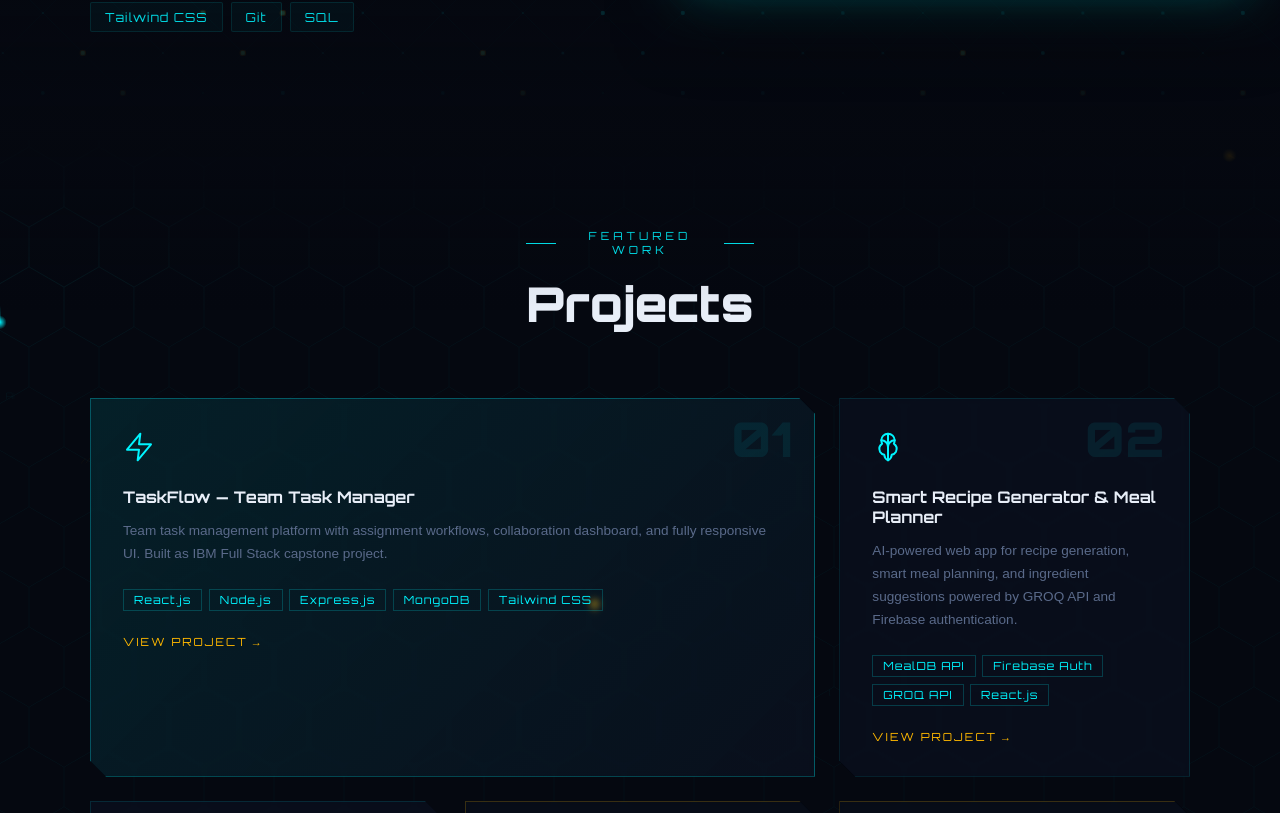
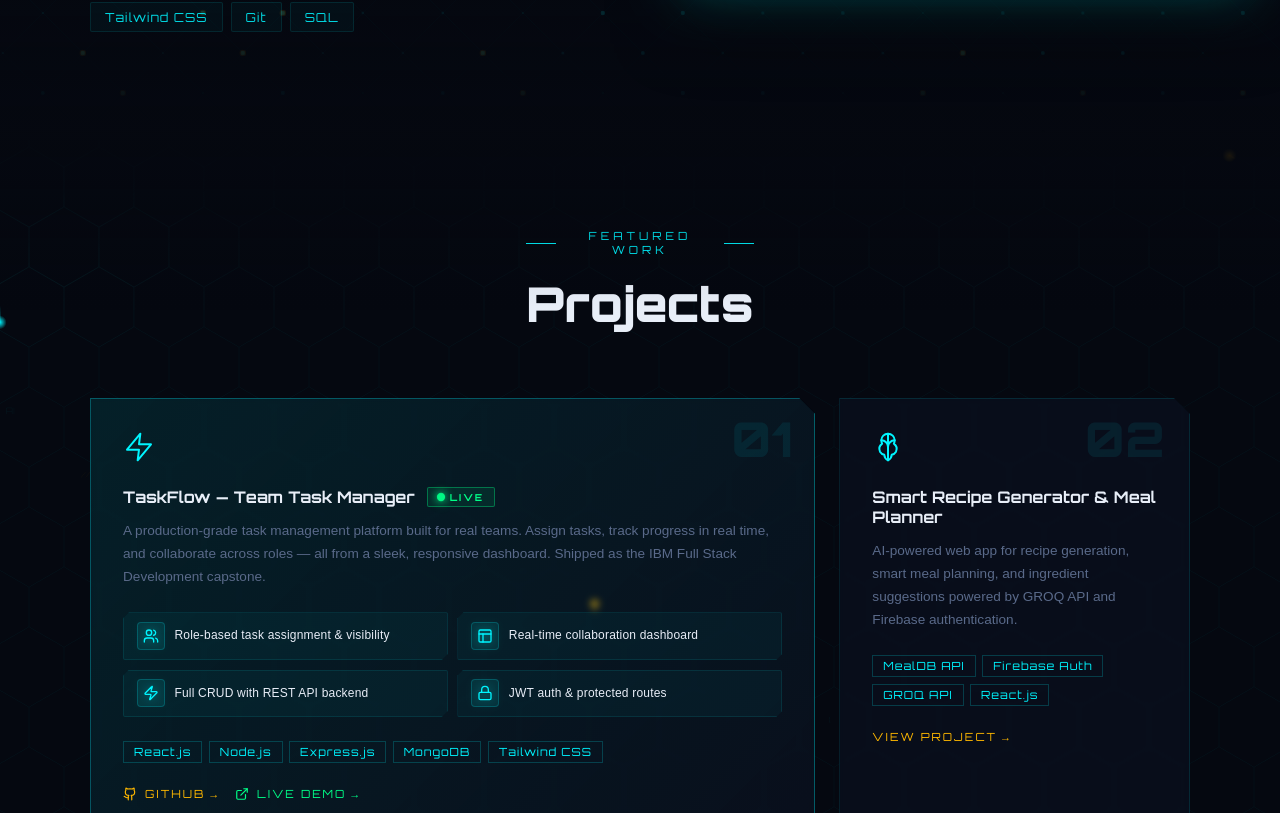
Before and after one commit to Ethical-21/Jay-Tapodhan-Portfolio, a React (Vite) app: page / in a window 1280 px wide. Shown: the part 1467-2280 px from the top of the page. Built offline with nearby package versions, Linux system fonts and the light colour scheme.

Commit message:
feat: add deployed TaskFlow project with live demo, feature highlights, and clickable action links

```diff
--- a/src/components/Projects.tsx
+++ b/src/components/Projects.tsx
@@ -27,8 +27,73 @@ function ProjectCard({ project }: { project: Project }) {
   if (project.coming_soon) return <ComingSoonCard num={project.num} />;
 
   const isExternal = project.link !== '#';
+
+  /* ── Featured card — expanded layout ── */
+  if (project.featured) {
+    const featureIcons = [
+      <svg xmlns="http://www.w3.org/2000/svg" width="16" height="16" viewBox="0 0 24 24" fill="none" stroke="currentColor" strokeWidth="2" strokeLinecap="round" strokeLinejoin="round"><path d="M16 21v-2a4 4 0 0 0-4-4H6a4 4 0 0 0-4 4v2"/><circle cx="9" cy="7" r="4"/><path d="M22 21v-2a4 4 0 0 0-3-3.87"/><path d="M16 3.13a4 4 0 0 1 0 7.75"/></svg>,
+      <svg xmlns="http://www.w3.org/2000/svg" width="16" height="16" viewBox="0 0 24 24" fill="none" stroke="currentColor" strokeWidth="2" strokeLinecap="round" strokeLinejoin="round"><rect x="3" y="3" width="18" height="18" rx="2"/><path d="M3 9h18"/><path d="M9 21V9"/></svg>,
+      <svg xmlns="http://www.w3.org/2000/svg" width="16" height="16" viewBox="0 0 24 24" fill="none" stroke="currentColor" strokeWidth="2" strokeLinecap="round" strokeLinejoin="round"><path d="M4 14a1 1 0 0 1-.78-1.63l9.9-10.2a.5.5 0 0 1 .86.46l-1.92 6.02A1 1 0 0 0 13 10h7a1 1 0 0 1 .78 1.63l-9.9 10.2a.5.5 0 0 1-.86-.46l1.92-6.02A1 1 0 0 0 11 14z"/></svg>,
+      <svg xmlns="http://www.w3.org/2000/svg" width="16" height="16" viewBox="0 0 24 24" fill="none" stroke="currentColor" strokeWidth="2" strokeLinecap="round" strokeLinejoin="round"><rect width="18" height="11" x="3" y="11" rx="2" ry="2"/><path d="M7 11V7a5 5 0 0 1 10 0v4"/></svg>,
+    ];
+
+    return (
+      <div className="project-card featured">
+        <div className="project-num">{project.num}</div>
+        <div className="project-icon">{icons[project.icon]}</div>
+        <div className="featured-title-row">
+          <h3>{project.title}</h3>
+          {project.liveUrl && (
+            <span className="live-badge">
+              <span className="live-dot" />
+              LIVE
+            </span>
+          )}
+        </div>
+        <p>{project.description}</p>
+
+        {project.highlights && project.highlights.length > 0 && (
+          <div className="featured-features-grid">
+            {project.highlights.map((h, i) => (
+              <div className="feature-chip" key={h}>
+                <span className="feature-chip-icon">{featureIcons[i % featureIcons.length]}</span>
+                <span className="feature-chip-text">{h}</span>
+              </div>
+            ))}
+          </div>
+        )}
+
+        <div className="project-tags">
+          {project.tags.map((tag) => <span className="project-tag" key={tag}>{tag}</span>)}
+        </div>
+        <div className="featured-actions">
+          <a
+            href={project.link}
+            className="project-link"
+            {...(isExternal ? { target: '_blank', rel: 'noopener noreferrer' } : {})}
+          >
+            <svg xmlns="http://www.w3.org/2000/svg" width="14" height="14" viewBox="0 0 24 24" fill="none" stroke="currentColor" strokeWidth="2" strokeLinecap="round" strokeLinejoin="round"><path d="M15 22v-4a4.8 4.8 0 0 0-1-3.5c3 0 6-2 6-5.5.08-1.25-.27-2.48-1-3.5.28-1.15.28-2.35 0-3.5 0 0-1 0-3 1.5-2.64-.5-5.36-.5-8 0C6 2 5 2 5 2c-.3 1.15-.3 2.35 0 3.5A5.4 5.4 0 0 0 4 9c0 3.5 3 5.5 6 5.5-.39.49-.68 1.05-.85 1.65S8.93 17.38 9 18v4"/><path d="M9 18c-4.51 2-5-2-7-2"/></svg>
+            GitHub →
+          </a>
+          {project.liveUrl && (
+            <a
+              href={project.liveUrl}
+              className="project-link live-link"
+              target="_blank"
+              rel="noopener noreferrer"
+            >
+              <svg xmlns="http://www.w3.org/2000/svg" width="14" height="14" viewBox="0 0 24 24" fill="none" stroke="currentColor" strokeWidth="2" strokeLinecap="round" strokeLinejoin="round"><path d="M18 13v6a2 2 0 0 1-2 2H5a2 2 0 0 1-2-2V8a2 2 0 0 1 2-2h6"/><polyline points="15 3 21 3 21 9"/><line x1="10" y1="14" x2="21" y2="3"/></svg>
+              Live Demo →
+            </a>
+          )}
+        </div>
+      </div>
+    );
+  }
+
+  /* ── Standard card ── */
   return (
-    <div className={`project-card${project.featured ? ' featured' : ''}`}>
+    <div className="project-card">
       <div className="project-num">{project.num}</div>
       <div className="project-icon">{icons[project.icon]}</div>
       <h3>{project.title}</h3>
--- a/src/data/portfolio.ts
+++ b/src/data/portfolio.ts
@@ -38,9 +38,16 @@ const portfolio: PortfolioData = {
       num: '01', icon: 'zap', featured: true,
       title: 'TaskFlow — Team Task Manager',
       description:
-        'Team task management platform with assignment workflows, collaboration dashboard, and fully responsive UI. Built as IBM Full Stack capstone project.',
+        'A production-grade task management platform built for real teams. Assign tasks, track progress in real time, and collaborate across roles — all from a sleek, responsive dashboard. Shipped as the IBM Full Stack Development capstone.',
       tags: ['React.js', 'Node.js', 'Express.js', 'MongoDB', 'Tailwind CSS'],
-      link: 'https://github.com/Ethical-21',
+      link: 'https://github.com/Ethical-21/taskflow-app',
+      liveUrl: 'https://taskflow-app-flame-kappa.vercel.app/',
+      highlights: [
+        'Role-based task assignment & visibility',
+        'Real-time collaboration dashboard',
+        'Full CRUD with REST API backend',
+        'JWT auth & protected routes',
+      ],
     },
     {
       num: '02', icon: 'brain', featured: false,
--- a/src/index.css
+++ b/src/index.css
@@ -136,7 +136,7 @@ section{position:relative;z-index:1;min-height:100vh;display:flex;flex-direction
 .projects-header h2{font-family:'Orbitron',monospace;font-size:clamp(2rem,4vw,3rem);font-weight:900}
 .projects-grid{display:grid;grid-template-columns:repeat(3,1fr);gap:1.5rem;max-width:1100px;margin:0 auto}
 .project-card{background:rgba(13,21,38,0.52);border:1px solid var(--border);padding:2rem;position:relative;overflow:hidden;transition:all .4s;clip-path:polygon(0 0,calc(100% - 16px) 0,100% 16px,100% 100%,16px 100%,0 calc(100% - 16px));backdrop-filter:blur(3px)}
-.project-card::before{content:'';position:absolute;inset:0;background:linear-gradient(135deg,rgba(0,245,255,0.09),transparent,rgba(0,245,255,0.04));opacity:0;transition:opacity .4s}
+.project-card::before{content:'';position:absolute;inset:0;background:linear-gradient(135deg,rgba(0,245,255,0.09),transparent,rgba(0,245,255,0.04));opacity:0;transition:opacity .4s;pointer-events:none}
 .project-card:hover{transform:translateY(-8px) scale(1.02);border-color:rgba(0,245,255,0.5);box-shadow:0 20px 60px rgba(0,245,255,0.2),0 0 40px rgba(0,245,255,0.08) inset}
 .project-card:hover::before{opacity:1}
 .project-num{font-family:'Orbitron',monospace;font-size:3rem;font-weight:900;color:rgba(0,245,255,0.08);position:absolute;top:1rem;right:1.5rem;line-height:1}
@@ -148,6 +148,79 @@ section{position:relative;z-index:1;min-height:100vh;display:flex;flex-direction
 .project-link{font-family:'Orbitron',monospace;font-size:.7rem;letter-spacing:2px;color:var(--amber);text-transform:uppercase;text-decoration:none;display:flex;align-items:center;gap:.5rem;transition:gap .3s}
 .project-link:hover{gap:1rem}
 .project-card.featured{grid-column:span 2;background:linear-gradient(135deg,rgba(0,245,255,0.1),rgba(13,21,38,0.55));border-color:rgba(0,245,255,0.3);backdrop-filter:blur(3px)}
+
+/* ── FEATURED CARD ENHANCEMENTS ───────────────────────────── */
+.featured-title-row{display:flex;align-items:center;gap:.75rem;margin-bottom:.75rem;flex-wrap:wrap}
+.featured-title-row h3{margin-bottom:0}
+
+/* Live badge */
+.live-badge{
+  display:inline-flex;align-items:center;gap:6px;
+  font-family:'Orbitron',monospace;font-size:.6rem;font-weight:700;
+  letter-spacing:2px;color:#00ff88;
+  padding:3px 10px;
+  border:1px solid rgba(0,255,136,0.35);
+  background:rgba(0,255,136,0.08);
+  border-radius:2px;
+  text-transform:uppercase;
+  white-space:nowrap;
+}
+.live-dot{
+  width:6px;height:6px;
+  border-radius:50%;
+  background:#00ff88;
+  box-shadow:0 0 6px #00ff88,0 0 12px rgba(0,255,136,0.4);
+  animation:livePulse 1.8s ease-in-out infinite;
+}
+@keyframes livePulse{
+  0%,100%{opacity:.5;transform:scale(1)}
+  50%{opacity:1;transform:scale(1.4)}
+}
+
+/* Feature chips grid */
+.featured-features-grid{
+  display:grid;
+  grid-template-columns:1fr 1fr;
+  gap:.6rem;
+  margin-bottom:1.5rem;
+}
+.feature-chip{
+  display:flex;align-items:center;gap:.6rem;
+  padding:.55rem .8rem;
+  background:rgba(0,245,255,0.04);
+  border:1px solid rgba(0,245,255,0.1);
+  border-radius:2px;
+  transition:all .3s;
+  clip-path:polygon(6px 0,100% 0,100% calc(100% - 6px),calc(100% - 6px) 100%,0 100%,0 6px);
+}
+.feature-chip:hover{
+  background:rgba(0,245,255,0.08);
+  border-color:rgba(0,245,255,0.3);
+  transform:translateY(-2px);
+  box-shadow:0 4px 16px rgba(0,245,255,0.12);
+}
+.feature-chip-icon{
+  display:flex;align-items:center;justify-content:center;
+  width:28px;height:28px;flex-shrink:0;
+  background:rgba(0,245,255,0.08);
+  border:1px solid rgba(0,245,255,0.2);
+  border-radius:4px;
+  color:var(--cyan);
+  filter:drop-shadow(0 0 4px rgba(0,245,255,0.35));
+}
+.feature-chip-text{
+  font-size:.75rem;
+  color:var(--text);
+  font-weight:400;
+  letter-spacing:.2px;
+  line-height:1.3;
+}
+
+/* Actions row */
+.featured-actions{display:flex;gap:1rem;align-items:center;flex-wrap:wrap;margin-top:.5rem;position:relative;z-index:2}
+.project-link{position:relative;z-index:2}
+.project-link.live-link{color:#00ff88}
+.project-link.live-link:hover{color:#66ffbb}
 
 /* ── COMING SOON CARD ──────────────────────────────────────── */
 .coming-soon-card{
@@ -579,6 +652,8 @@ section>*:not(.section-bg):not(.deco-line):not(.hero-stats):not(.scroll-hint){po
   .project-card.featured{
     grid-column:span 1;
   }
+  .featured-layout{grid-template-columns:1fr;gap:1.2rem}
+  .featured-features-grid{grid-template-columns:1fr}
   .project-card{padding:1.5rem}
   .projects-header{margin-bottom:2.5rem}
 
--- a/src/types/index.ts
+++ b/src/types/index.ts
@@ -35,6 +35,8 @@ export interface Project {
   link: string;
   featured: boolean;
   coming_soon?: boolean;
+  liveUrl?: string;
+  highlights?: string[];
 }
 
 export interface SkillItem {
```
